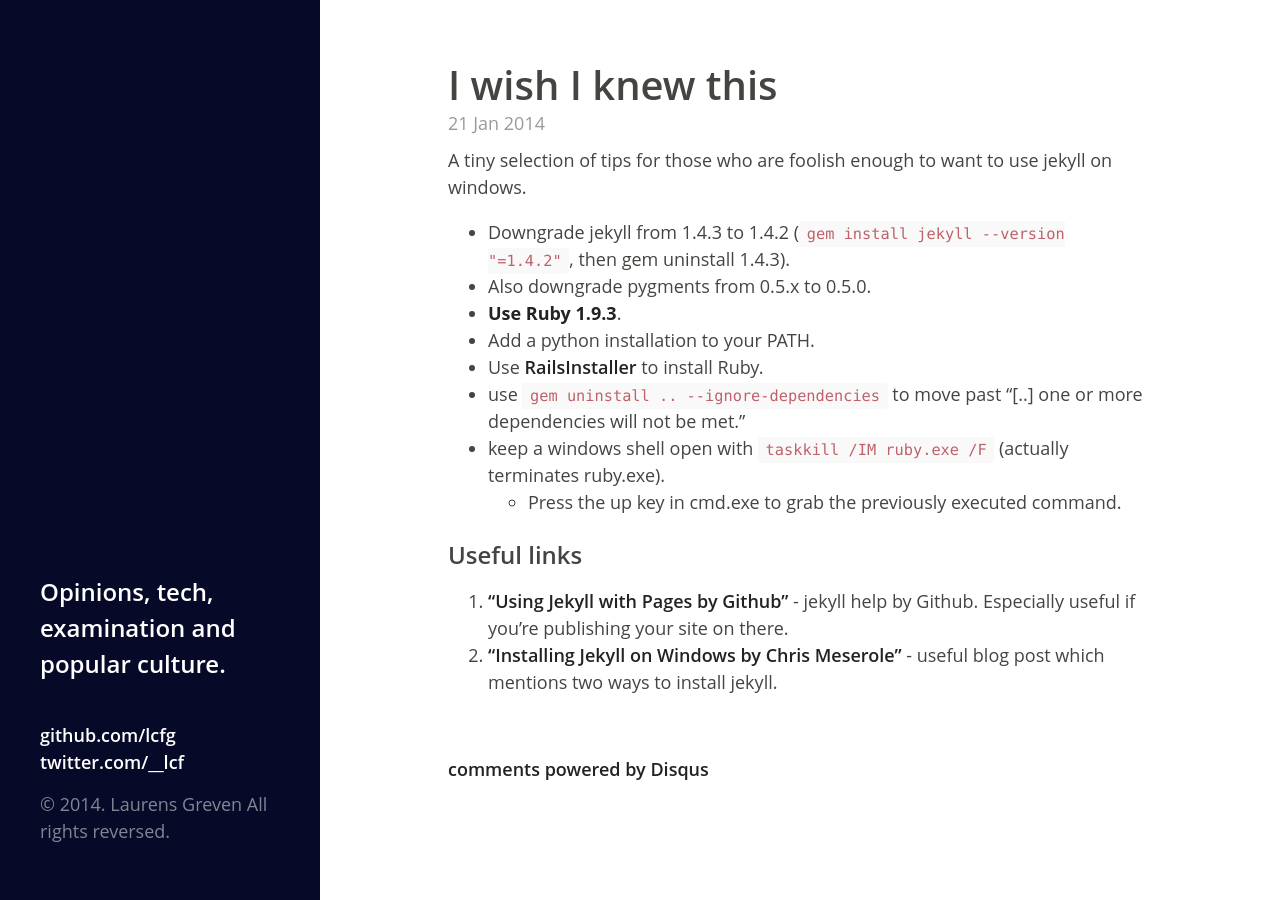
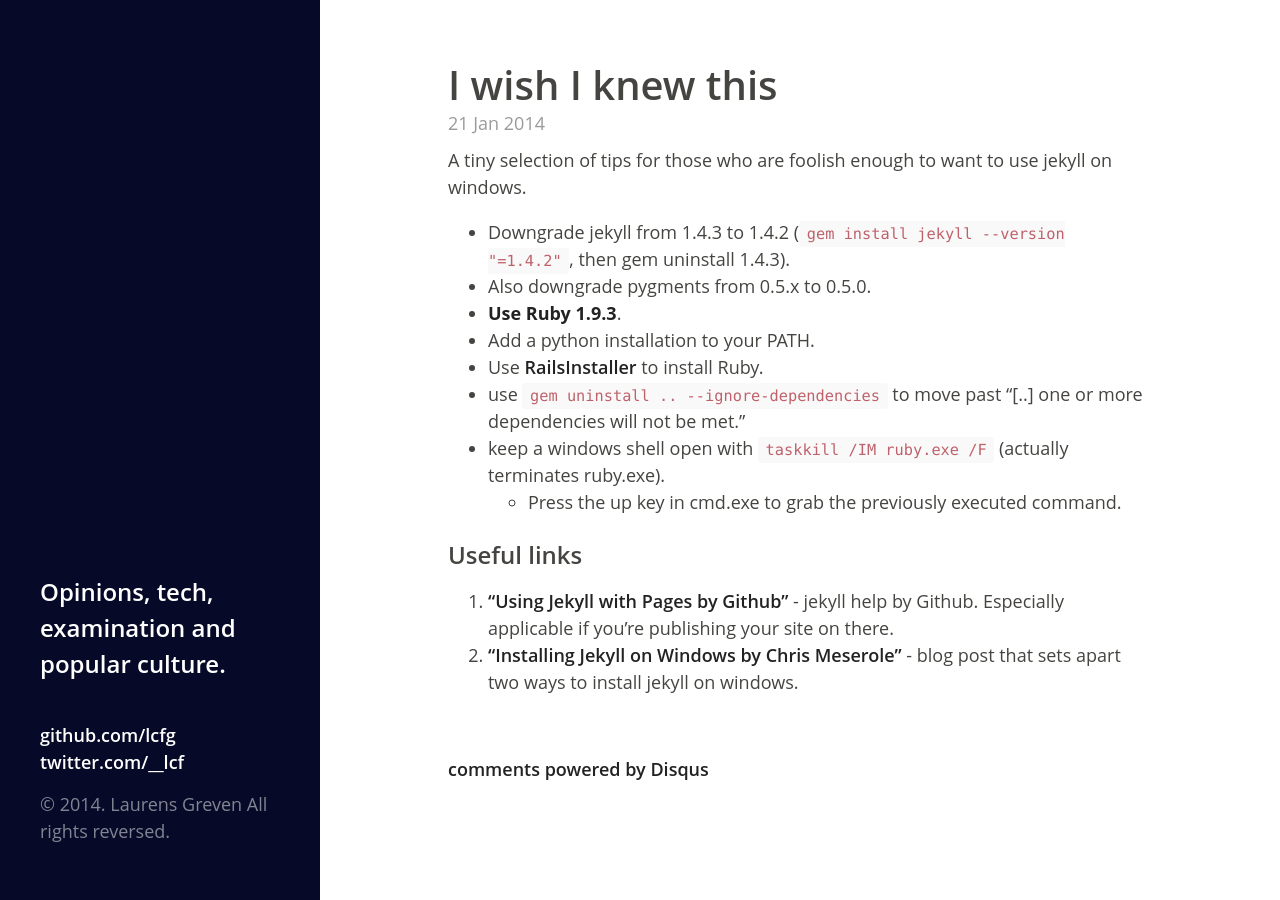
Before and after one commit to lcfg/lcfg.github.com, a Jekyll site: the page built from _posts/2014-01-21-I-wish-I-knew-this.md, in a window 1280 px wide. Built offline with Jekyll 4.4.1, drawn with Linux system fonts in a browser that asks for light colours; comment, search, counter and statistics services are not loaded.

Commit message:
better external link descriptions

```diff
--- a/_posts/2014-01-21-I-wish-I-knew-this.md
+++ b/_posts/2014-01-21-I-wish-I-knew-this.md
@@ -21,5 +21,5 @@ A tiny selection of tips for those who are foolish enough to want to use jekyll
 ### Useful links
 
 
-1. ["Using Jekyll with Pages by Github"](https://help.github.com/articles/using-jekyll-with-pages) - jekyll help by Github. Especially useful if you're publishing your site on there.
-2. ["Installing Jekyll on Windows by Chris Meserole"](http://chrismeserole.com/coding/install-ruby-rails-jekyll-on-windows/) - useful blog post which mentions two ways to install jekyll.
+1. ["Using Jekyll with Pages by Github"](https://help.github.com/articles/using-jekyll-with-pages) - jekyll help by Github. Especially applicable if you're publishing your site on there.
+2. ["Installing Jekyll on Windows by Chris Meserole"](http://chrismeserole.com/coding/install-ruby-rails-jekyll-on-windows/) -  blog post that sets apart two ways to install jekyll on windows.
```
